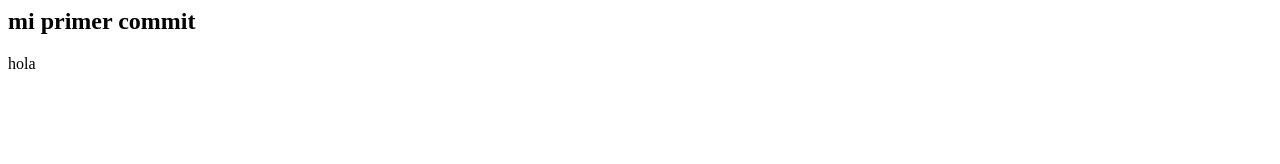
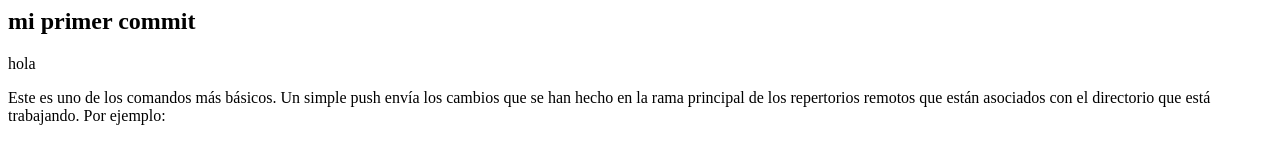
Before and after one commit to TomasValdivia/prueba, a plain HTML site: page index.html in a window 1280 px wide. Drawn offline with Linux system fonts and the light colour scheme.

Commit message:
se agrego un nuevo parrafo

```diff
--- a/index.html
+++ b/index.html
@@ -8,5 +8,8 @@
         <p>
             hola
         </p>
+        <p>
+            Este es uno de los comandos más básicos. Un simple push envía los cambios que se han hecho en la rama principal de los repertorios remotos que están asociados con el directorio que está trabajando. Por ejemplo:
+        </p>
     </body>
 </html>
```
